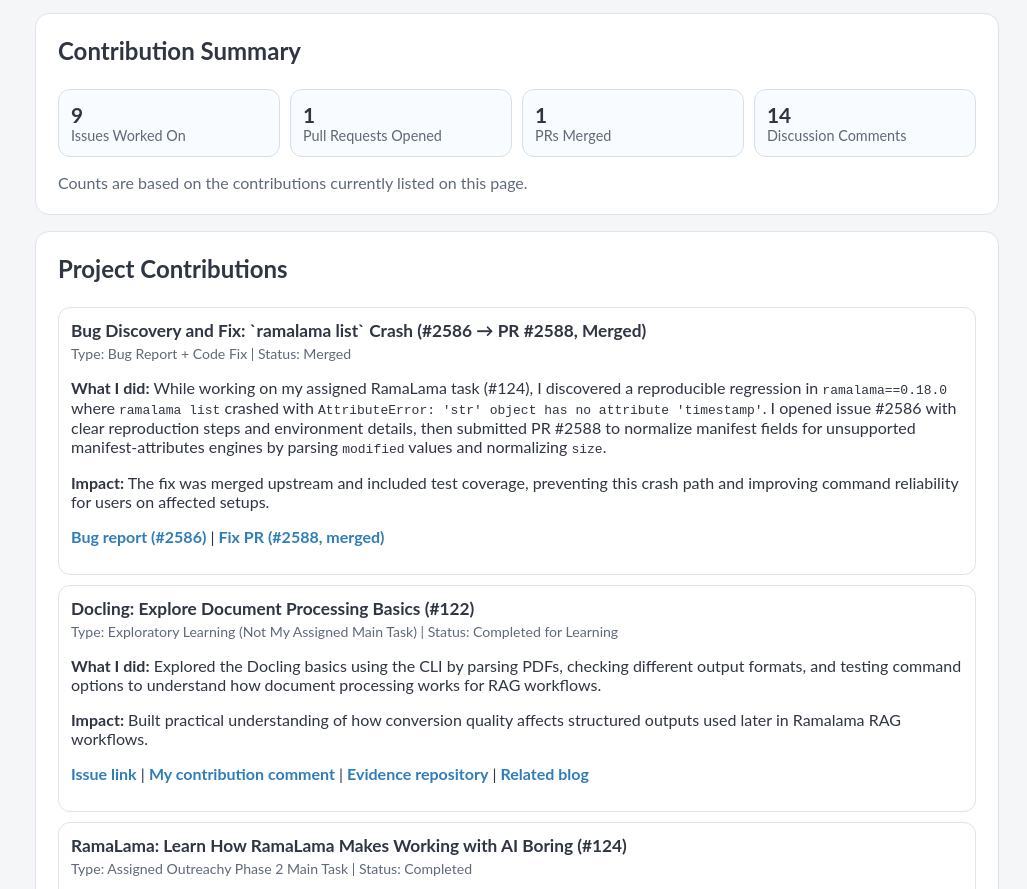
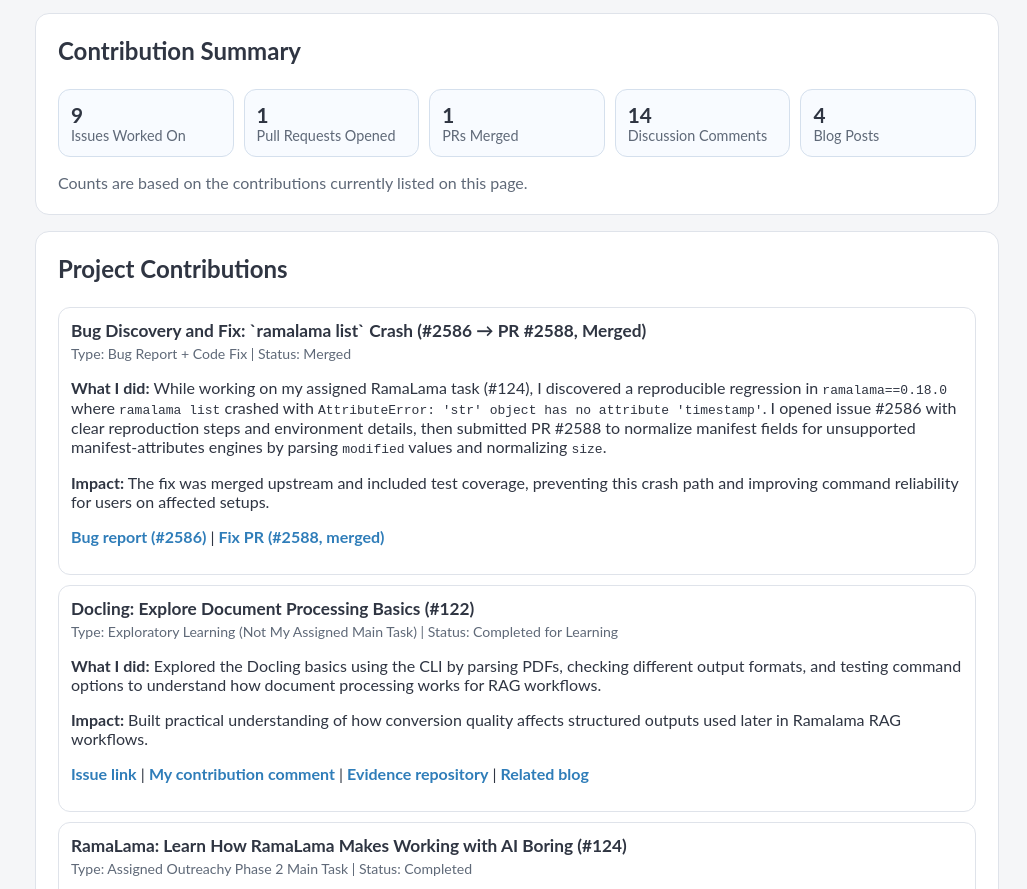
Before and after one commit to amkr6207/outreachy-portfolio, a plain HTML site: page index.html in a window 1280 px wide. Shown: the part 1375-2264 px from the top of the page, without its empty margins (253-1280 px from the left). Drawn offline with Linux system fonts and the light colour scheme.

Commit message:
Add blog posts stat to contribution summary

```diff
--- a/css/style.css
+++ b/css/style.css
@@ -196,7 +196,7 @@
 
 .stats-grid {
   display: grid;
-  grid-template-columns: repeat(4, minmax(120px, 1fr));
+  grid-template-columns: repeat(auto-fit, minmax(160px, 1fr));
   gap: 10px;
 }
 
--- a/index.html
+++ b/index.html
@@ -151,6 +151,7 @@
         <article class="stat"><strong>1</strong><span>Pull Requests Opened</span></article>
         <article class="stat"><strong>1</strong><span>PRs Merged</span></article>
         <article class="stat"><strong>14</strong><span>Discussion Comments</span></article>
+        <article class="stat"><strong>4</strong><span>Blog Posts</span></article>
       </div>
       <p class="helper">Counts are based on the contributions currently listed on this page.</p>
     </section>
```
